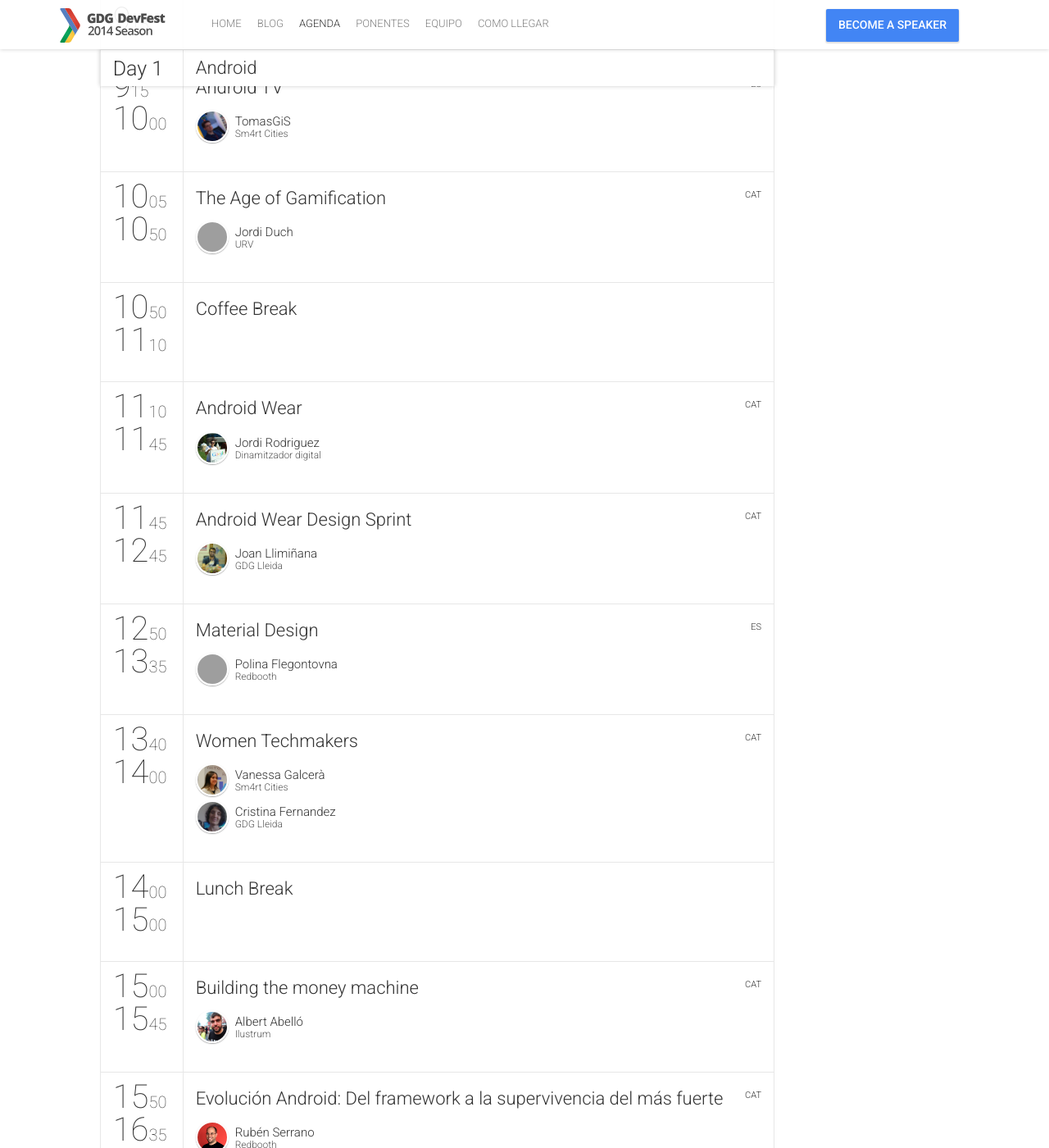
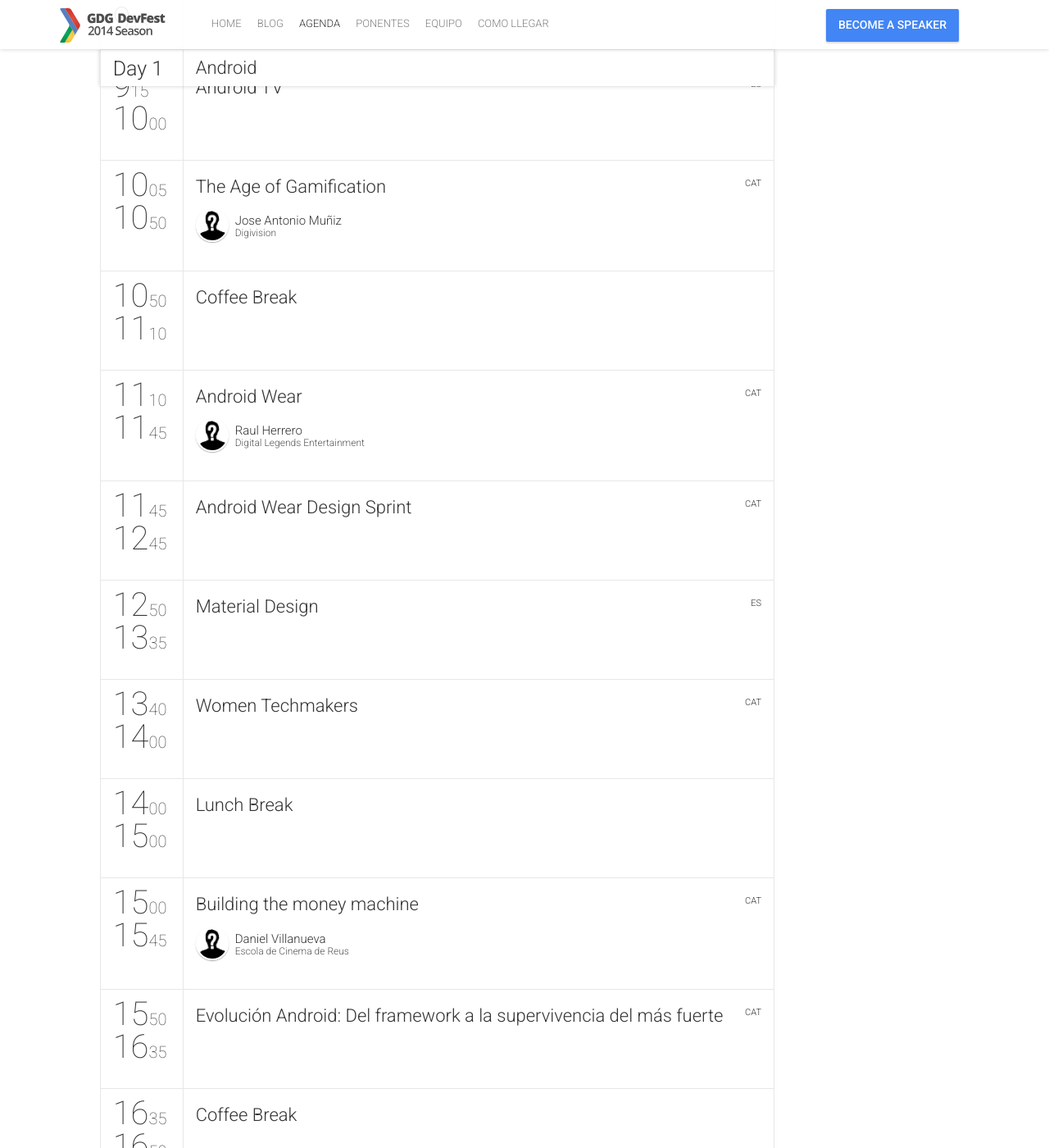
Before and after one commit to GDGTarragona/GameJamReus, a Jekyll site: the page built from schedule.html, in a window 1280 px wide and 1400 px high, scrolled down 745 px. Shown: the whole window at 82% size. Built offline with Jekyll 4.4.1, drawn with Linux system fonts in a browser that asks for light colours; nearby versions of some CDN libraries; comment, search, counter and statistics services are not loaded; some of the changed lines change nothing that is shown; some of the changed text lies outside the part shown; grey boxes are pictures that could not be loaded.

Commit message:
Speakers

```diff
--- a/_data/speakers.yml
+++ b/_data/speakers.yml
@@ -1,136 +1,34 @@
 -
     id: 1
-    name: "Jordi"
-    surname: "Rodriguez"
-    company: "Dinamitzador digital"
-    title: "Android Wear"
+    name: "Raul"
+    surname: "Herrero"
+    company: "Digital Legends Entertainment"
+    title: ""
     bio: ""
-    thumbnailUrl: jordick.jpg
+    thumbnailUrl: unkown_boy.png
     rockstar: true
     social:
-    - {name: "google-plus", link: "https://plus.google.com/+JordiRodriguezSoler/"}
-    - {name: "site", link: "http://www.jordick.es/"}
+    - {name: "site", link: "https://es.linkedin.com/in/raul-herrero-085aa05"}
 -
     id: 2
-    name: "Albert"
-    surname: "Abelló"
-    company: "Ilustrum"
-    title: "Building the money machine"
-    bio: "Game designer i emprenedor. Creador del joc de cartes coleccionables i trivial ilustrum."
-    thumbnailUrl: albertAbello.jpg
+    name: "Daniel"
+    surname: "Villanueva"
+    company: "Escola de Cinema de Reus"
+    title: ""
+    bio: ""
+    thumbnailUrl: unkown_boy.png
     rockstar: true
     social:
-    - {name: "google-plus", link: "https://plus.google.com/+AlbertAbello/"}
-    - {name: "site", link: "http://www.illustrum.com/"}
+    - {name: "site", link: "https://www.linkedin.com/in/daniel-villanueva-margalef-a9b62718/"}
+
 -
     id: 3
-    name: "Jordi"
-    surname: "Duch"
-    company: "URV"
+    name: "Jose Antonio"
+    surname: "Muñiz"
+    company: "Digivision"
     title: ""
-    bio: "Sóc enginyer en Informatica per la URV i doctor en Física per la Universitat de Barcelona. Actualment sóc professor del Departament d'Enginyeria Informatica i Matematiques de la URV, consultor a la UOC en temes de jocs i gamificació. També soc co-fundador de l'empresa chimu solutions dedicada a big data analytics en el mon dels esports."
-    thumbnailUrl: jordiDuch.png
+    bio: ""
+    thumbnailUrl: unkown_boy.png
     rockstar: true
     social:
-    - {name: "google-plus", link: "https://plus.google.com/101787050467842633901/"}
-
--
-    id: 0
-    name: ""
-    surname: "TomasGiS"
-    company: "Sm4rt Cities"
-    title: ""
-    bio: ""
-    thumbnailUrl: TomasGiS.jpg
-    rockstar: true
-
-    social:
-    - {name: "google-plus", link: "https://google.com/+TomasGiS"}
-    - {name: "twitter", link: "https://twitter.com/TomasGiS"}
-    - {name: "github", link: "https://github.com/TomasGiS"}
-    - {name: "site", link: "http://www.tomasgis.cat/"}
--
-    id: 4
-    name: "Joan"
-    surname: "Llimiñana"
-    company: "GDG Lleida"
-    title: "Organizer"
-    bio: ""
-    thumbnailUrl: joan.jpg
-    rockstar: true
-    social:
-    - {name: "google-plus", link: "https://plus.google.com/+JoanLlimiñanaSabaté/"}
--
-    id: 5
-    name: "Polina"
-    surname: "Flegontovna"
-    company: "Redbooth"
-    title: ""
-    bio: "Diseñadora de interacción en Redbooth
-    Diseñadora grafica y web, autodidacta, fotografa y amante de manualidades.
-    La interfaz es un lenguaje común entre el sistema y el usuario."
-    thumbnailUrl: polina.jpg
-    rockstar: true
-    social:
-    - {name: "google-plus", link: "https://plus.google.com/+PolinaFlegontovna/"}
-    - {name: "twitter", link: "https://twitter.com/flegontovna"}
-
--
-    id: 6
-    name: "Rubén"
-    surname: "Serrano"
-    company: "Redbooth"
-    title: "Lead Android Developer en Redbooth"
-    bio: ""
-    thumbnailUrl: ruben.jpg
-    rockstar: true
-    social:
-    - {name: "google-plus", link: "https://plus.google.com/+RubénSerrano"}
--
-    id: 7
-    name: "Alex"
-    surname: "Cabrera"
-    company: "U-play"
-    title: ""
-    bio: "Vaig començar a picar tecles per a poder fer els meus propis jocs, cosa que em va dur a treballar a U-Play Online on m'encarrego del departament de desenvolupament. M'agrada ficar tota la meva passió als jocs que publiquem com si fossin per a mi mateix. Molt fan de tot el que fa 'llumetes', especialment dels dispositius Android."
-    thumbnailUrl: alex.jpg
-    rockstar: true
-    social:
-    - {name: "google-plus", link: "https://plus.google.com/+AlexCabreraGil/"}
-    - {name: "twitter", link: "https://twitter.com/alexcabrera_pc"}
--
-    id: 8
-    name: "Vanessa"
-    surname: "Galcerà"
-    company: "Sm4rt Cities"
-    title: ""
-    bio: ""
-    thumbnailUrl: vanessaGalcera.jpg
-    rockstar: true
-    social:
-    - {name: "google-plus", link: "https://google.com/+VanessaGalcera"}
-    - {name: "twitter", link: "https://twitter.com/vanessagare"}
-    - {name: "site", link: "http://www.vgalcera.wordpress.com/"}
-
--
-    id: 11
-    name: "Cristina"
-    surname: "Fernandez"
-    company: "GDG Lleida"
-    title: "Organizer"
-    bio: ""
-    thumbnailUrl: cristina.png
-    rockstar: true
-    social:
-    - {name: "google-plus", link: "https://google.com/115851459432041211023"}
--
-    id: 10
-    name: "Andreu"
-    surname: "Ibañez"
-    company: "GDG Lleida"
-    title: "Organizer"
-    bio: "Andreu es Project Manager en Ponent 2002, un pyme tecnológica localizada en Lleida. Con 30 años de experiencia en tecnología, siempre ha estado involucrado en este sector IT y disfruta innovando constantemente. Actualmente se dedica la creación de nuevas tecnologías para áreas tan dispares como la Arqueología, clústers de visualización, láseres y drones. Es especialista en el ecosistema de Google, donde es Glass Explorer con la startup MundoGlass, mentor del Google Summer of Code con los proyectos Liquid Galaxy y CC Extractor, tiene montado una laboratorio único en el mundo para hacer proyectos con las diversas tecnologías de mapas de Google, el Liquid Galaxy LAB, y es además fundador y organizador del Google Developers Group GDG Lleida."
-    thumbnailUrl: andreu.png
-    rockstar: true
-    social:
-    - {name: "google-plus", link: "https://google.com/+AndreuIbáñez"}
+    - {name: "site", link: "https://www.linkedin.com/in/jose-antonio-mu%C3%B1iz-olivares-52746262/en"}
```
